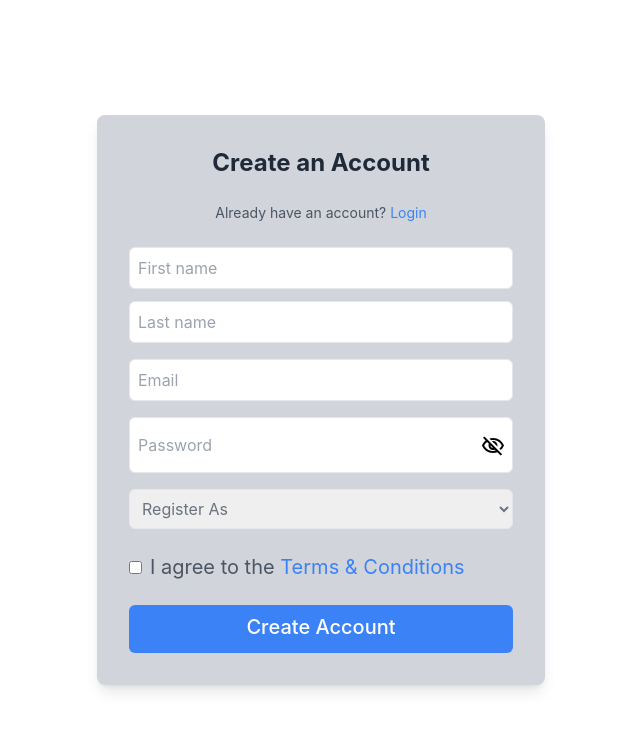
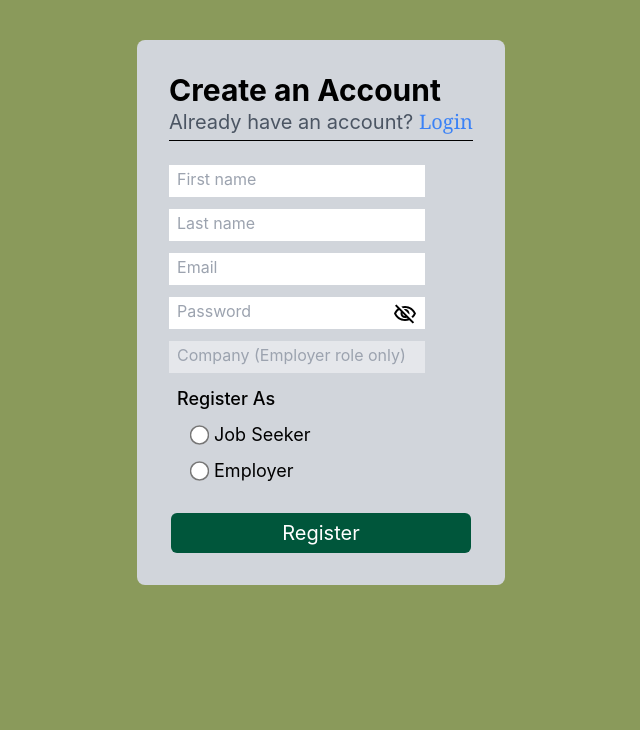
Before and after one commit to fedhako7/Job-Bord, a React (Vite) app in the folder Job Bord/frontend/job-board/: page /register in a window 1280 px wide. Shown: the top 730 px of the page, without its empty margins (319-959 px from the left). Built offline with nearby package versions, Linux system fonts and the light colour scheme; no server answers.

Commit message:
Updated Landing, Login and Register

```diff
--- a/Job Bord/frontend/job-board/src/axios/Axios.js
+++ b/Job Bord/frontend/job-board/src/axios/Axios.js
@@ -1,8 +1,8 @@
 import axios from "axios"
 
 const axiosInstance = axios.create({
-    // baseURL: "http://localhost:5500"
-    baseURL: import.meta.env.VITE_BASE_URL,
+    baseURL: "http://localhost:5500"
+    // baseURL: import.meta.env.VITE_BASE_URL,
 
 })
 
--- a/Job Bord/frontend/job-board/src/pages/auth/Login.jsx
+++ b/Job Bord/frontend/job-board/src/pages/auth/Login.jsx
@@ -1,38 +1,39 @@
-import React, { useContext, useRef, useState } from 'react';
+import React, { useContext, useEffect, useRef, useState } from 'react';
 import axios from '../../axios/Axios'
-import { ClipLoader } from 'react-spinners'
-import { Link, useNavigate } from 'react-router-dom';
-import VisibilityOffOutlinedIcon from '@mui/icons-material/VisibilityOffOutlined';
-import VisibilityOutlinedIcon from '@mui/icons-material/VisibilityOutlined';
+import { useNavigate } from 'react-router-dom';
 import { frequentDatas } from '../../contextProvider/ContextProvider'
+import FieldComponent from './smallComponents/fieldComponent';
+import ButtonComponent from '../landing/smallComponents/ButtonComponent';
+import HeadingComponent from './smallComponents/HeadingComponent';
+import PassVisibility from './smallComponents/PassVisibility';
+import ErrorMessages from './smallComponents/ErrorMessages';
 
 function Login() {
+  // Constants and Variables
   const { setUserId } = useContext(frequentDatas)
   const navigate = useNavigate()
   const [showPass, setShowPass] = useState(false)
   const [fieldError, setFieldError] = useState('')
   const [dbError, setDbError] = useState('')
   const [isLoading, setIsLoading] = useState(false)
-  const email = useRef('')
-  const password = useRef('')
+  const emailRef = useRef('')
+  const passwordRef = useRef('')
 
+  // Handle login
   const handleLogin = async (e) => {
     e.preventDefault()
     setDbError(''), setFieldError('')
-    const currEmail = email.current.value
-    const currPassword = password.current.value
-
-    // Check fields
-    if (!currEmail || !currPassword ){
-      return setFieldError('All fields are requered.')
-    }
-    if(currPassword && currPassword.length < 8){
+    const currEmail = emailRef.current.value
+    const currPassword = passwordRef.current.value
+    if (!currEmail || !currPassword) {
+      return setFieldError('All fields are required.')
+    } if (currPassword && currPassword.length < 8) {
       return setFieldError("Password length can't be less than 8 characters.")
     }
 
     try {
       setIsLoading(true)
-      const { data } =  await axios.post("/auth/login", {
+      const { data } = await axios.post("/auth/login", {
         email: currEmail,
         password: currPassword,
       })
@@ -51,69 +52,43 @@ function Login() {
     }
   }
 
-  const forgotPassword = () => {
 
-  }
+  useEffect(() =>
+  console.log(emailRef.current.value)
+
+, [emailRef.current.value])
+  // Return
   return (
-    <section className="h-screen flex justify-center items-center bg-white">
-      <div className="flex h-fit flex-col gap-6 items-center bg-gray-300 shadow-lg rounded-lg p-8 max-w-md">
+    <section className=" flex justify-center p-2 mt-14  ">
+      <div className="flex flex-col p-8 gap-6 bg-gray-300 rounded-lg ">
         {/* Header */}
-        <h1 className="lg:text-3xl text-2xl font-bold text-gray-800">Login to your Account</h1>
-        <p className="text-m lg:text-xl text-gray-600">
-          Don't have an account?{' '}
-          <Link to="/register" className="text-blue-500 hover:underline">
-            Register
-          </Link>
-        </p>
+        <HeadingComponent
+          heading={'Login to your Account'}
+          paragraph={"Don't have an account?"}
+          navName={'Register'}
+          navTo={'/register'} />
 
         {/* Form */}
-        <form onSubmit={handleLogin} className="flex flex-col gap-6 w-full">
+        <form
+          onSubmit={handleLogin}
+          className=" flex flex-col gap-5 ">
           {/* Email and Password */}
-          <input
-            type="email"
-            placeholder="Email"
-            ref={email}
-            className="h-12 p-2 border rounded-md focus:ring-2 focus:ring-blue-400 outline-none"
-          />
-          <div className='flex'>
-              <input
-              type={ showPass ? "text" : "password"}
-
-              placeholder="Password"
-              ref={password}
-              className="h-12 w-full p-2 border rounded-md focus:ring-2 focus:ring-blue-400 outline-none"
-              />
-              <button type="button" onClick={() => {setShowPass(prev => !prev)}} className='-ml-8'>
-              { showPass ?
-                < VisibilityOutlinedIcon /> : < VisibilityOffOutlinedIcon />
-              }
-              </button>
-            </div>
-          {fieldError && <p className='text-center bold italic text-red-600'>{fieldError}</p>}
-          {dbError && <p className='text-center italic bold text-red-600'>{dbError}</p>}
-                {/* FUTURE TO DO */}
-          {/* Remember me and Forgot password */}
-          {/* <div className='flex items-center gap-4 justify-center'>
-            <p className="lg:text-2xl text-gray-600"> <input type="checkbox" ref={terms} className="mr-2" />Remember me </p>
-            <button
-              onClick={forgotPassword}
-              type='button'
-              className='w-44 h-10  bg-blue-500 hover:bg-blue-600 text-white font-semibold py-2 rounded-md transition'>
-                Forgot Password
-            </button>
-            </div> */}
-
+          <FieldComponent type={'Email'} fieldRef={emailRef} />
+          <div className='flex items-center'>
+            <FieldComponent
+              type={'Password'}
+              fieldRef={passwordRef}
+              showPass={showPass} />
+            <PassVisibility showPass={showPass} setShowPass={setShowPass} />
+          </div>
+          {fieldError && <ErrorMessages errorMessage={fieldError} />}
+          {dbError && <ErrorMessages errorMessage={dbError} />}
           {/* Submit Button */}
-          <button
-            type="submit"
-            className={`h-12 bg-blue-500 hover:bg-blue-600 text-xl pb-5 text-white font-semibold py-2 rounded-md transition ${
-              isLoading ? "opacity-50 cursor-not-allowed" : ""
-            }`}
-            disabled={isLoading}
-          >
-            {isLoading ? <><ClipLoader size={20} /> Please wait...</> : <>Login</>}
-
-          </button>
+          <ButtonComponent
+            buttonName={'Login'}
+            isLoading={isLoading}
+            type={'submit'}
+            handleClick={handleLogin} />
         </form>
       </div>
     </section>
--- a/Job Bord/frontend/job-board/src/pages/auth/Register.jsx
+++ b/Job Bord/frontend/job-board/src/pages/auth/Register.jsx
@@ -1,55 +1,52 @@
-import React, { useRef, useState } from 'react';
+import React, { useEffect, useRef, useState } from 'react';
 import axios from '../../axios/Axios'
-import { ClipLoader } from 'react-spinners'
-import { Link, useNavigate } from 'react-router-dom';
-import VisibilityOffOutlinedIcon from '@mui/icons-material/VisibilityOffOutlined';
-import VisibilityOutlinedIcon from '@mui/icons-material/VisibilityOutlined';
+import { useNavigate } from 'react-router-dom';
+import HeadingComponent from './smallComponents/HeadingComponent';
+import FieldComponent from './smallComponents/fieldComponent';
+import PassVisibility from './smallComponents/PassVisibility';
+import ErrorMessages from './smallComponents/ErrorMessages';
+import ButtonComponent from '../landing/smallComponents/ButtonComponent';
+import RoleComponent from './smallComponents/RoleComponent';
 
 function Register() {
-  const [showPass, setShowPass] = useState(false)
+  // Constants and Variables
   const navigate = useNavigate()
   const [fieldError, setFieldError] = useState('')
-  const [termsError, setTermsError] = useState('')
   const [dbError, setDbError] = useState('')
+  const [roleValue, setRoleValue] = useState(null);
+  const [showPass, setShowPass] = useState(false)
   const [isLoading, setIsLoading] = useState(false)
-  const [roleValue, setRoleValue] = useState("");
-  const fname = useRef('')
-  const lname = useRef('')
-  const email = useRef('')
-  const password = useRef('')
-  const company = useRef('')
-  const role = useRef('')
-  const terms = useRef(false)
+  const fnameRef = useRef('')
+  const lnameRef = useRef('')
+  const emailRef = useRef('')
+  const passwordRef = useRef('')
+  const companyRef = useRef('')
 
+  // Handle form submit
   const handleSubmit = async (e) => {
     e.preventDefault()
-    setDbError(''), setFieldError(''), setTermsError('')
-    const currFname = fname.current.value
-    const currLname = lname.current.value
-    const currEmail = email.current.value
-    const currPassword = password.current.value
-    const currRole = role.current.value
-    const currCompany = currRole === "Employer" ? company?.current?.value || currFname : null
-    const currTerms = terms.current.checked
+    const fname = fnameRef.current.value
+    const lname = lnameRef.current.value
+    const email = emailRef.current.value
+    const password = passwordRef.current.value
+    const company = companyRef?.current?.value
 
     // Check fields
-    if (!currFname || !currLname || !currEmail || !currPassword || !currRole) {
+    if (!fname || !lname || !email || !password || !roleValue) {
       return setFieldError('All fields are requered.')
-    } else if (currPassword && currPassword.length < 8) {
+    } else if (password && password.length < 8) {
       return setFieldError("Password length can't be less than 8 characters.")
-    } else if (!currTerms) {
-      return setTermsError("Agree to the terms to continue.")
     }
 
     try {
       setIsLoading(true)
       await axios.post("/auth/register", {
-        fname: currFname,
-        lname: currLname,
-        email: currEmail,
-        password: currPassword,
-        role: currRole,
-        company: currCompany,
+        fname,
+        lname,
+        email,
+        password,
+        role: roleValue,
+        company,
       })
       setIsLoading(false)
       navigate("/login")
@@ -61,123 +58,65 @@ function Register() {
     }
   }
 
+  // Return
   return (
-    <section className="h-screen flex justify-center items-center bg-white">
-      <div className="flex flex-col gap-6 items-center bg-gray-300 shadow-lg rounded-lg p-8 w-full max-w-md">
+    <section className=" flex justify-center p-2 mt-8 ">
+      <div className="flex flex-col max-w-full p-8 gap-6 bg-gray-300 rounded-lg">
+        {/* Heading */}
+        <HeadingComponent
+          heading={'Create an Account'}
+          paragraph={"Already have an account?"}
+          navName={'Login'}
+          navTo={'/login'} />
 
-        <h1 className="text-2xl font-bold text-gray-800">Create an Account</h1>
-        <p className="text-sm text-gray-600">
-          Already have an account?{' '}
-          <Link to="/login" className="text-blue-500 hover:underline">
-            Login
-          </Link>
-        </p>
+        {/* Form */}
+        <form
+          onSubmit={handleSubmit}
+          className="flex flex-col gap-3 w-full">
+          <FieldComponent
+            type={'text'}
+            fieldPHolder='First name'
+            fieldRef={fnameRef} />
 
-        <form onSubmit={handleSubmit} className="flex flex-col gap-4 w-full">
-          <div className="flex gap-3 sm:flex-col">
-            <input
-              type="text"
-              placeholder="First name"
-              ref={fname}
-              className="flex-1 p-2 border rounded-md focus:ring-2 focus:ring-blue-400 outline-none"
-            />
+          <FieldComponent
+            type={'text'}
+            fieldPHolder='Last name'
+            fieldRef={lnameRef} />
+          <FieldComponent
+            type={'Email'}
+            fieldRef={emailRef} />
 
-            <input
-              type="text"
-              placeholder="Last name"
-              ref={lname}
-              className="flex-1 p-2 border rounded-md focus:ring-2 focus:ring-blue-400 outline-none"
-            />
+          <div className='flex items-center'>
+            <FieldComponent
+              type={'Password'}
+              fieldRef={lnameRef}
+              showPass={showPass} />
+            <PassVisibility
+              showPass={showPass}
+              setShowPass={setShowPass} />
           </div>
 
+          <FieldComponent
+            type={'text'}
+            fieldPHolder='Company (Employer role only)'
+            fieldRef={companyRef}
+            disabled={roleValue !== 'Employer'} />
 
-          <input
-            type="email"
-            placeholder="Email"
-            ref={email}
-            className="p-2 border rounded-md focus:ring-2 focus:ring-blue-400 outline-none"
-          />
-          <div className='flex'>
-            <input
-              type={showPass ? "text" : "password"}
-
-              placeholder="Password"
-              ref={password}
-              className="h-14 w-full p-2 border rounded-md focus:ring-2 focus:ring-blue-400 outline-none"
-            />
-            <button type="button" onClick={() => { setShowPass(prev => !prev) }} className='-ml-8'>
-              {showPass ?
-                < VisibilityOutlinedIcon /> : < VisibilityOffOutlinedIcon />
-              }
-            </button>
+          <div className=' flex flex-col pl-2 gap-2 text-lg '>
+            <p className=' font-medium'>Register As</p>
+            <RoleComponent roleName={'Seeker'} setRoleValue={setRoleValue} />
+            <RoleComponent roleName={'Employer'} setRoleValue={setRoleValue} />
           </div>
 
-
-          <select
-            name="role"
-            ref={role}
-            onChange={(e) => {setRoleValue(e.target.value);}}
-            className="p-2 border rounded-md text-gray-500 focus:ring-2 focus:ring-blue-400 outline-none"
-            defaultValue=""
-          >
-            <option value="" disabled>
-              Register As
-            </option>
-            <option value="Employer">Employer</option>
-            <option value="Job Seeker">Job Seeker</option>
-          </select>
-
-          {roleValue === "Employer" && (
-            <input
-            ref={company}
-              type="text"
-              placeholder="Company"
-              className="p-2 border rounded-md focus:ring-2 focus:ring-blue-400 outline-none"
-            />
-          )}
-
-          {fieldError && <p className='text-center bold italic text-red-600'>{fieldError}</p>}
-
-          {/* Terms and Conditions */}
-          <p className=" mt-2 text-xl text-gray-600">
-            <input type="checkbox" ref={terms} className="mr-2" />
-            I agree to the{' '}
-            <Link to="#" className="text-blue-500 hover:underline">
-              Terms & Conditions
-            </Link>
-          </p>
-          {termsError && <p className='text-center italic bold text-red-600'>{termsError}</p>}
-          {dbError && <p className='text-center italic bold text-red-600'>{dbError}</p>}
-
+          {fieldError && <ErrorMessages errorMessage={fieldError} />}
+          {dbError && <ErrorMessages errorMessage={dbError} />}
 
           {/* Submit Button */}
-          <button
-            type="submit"
-            className={`h-12 bg-blue-500 mt-2 pb-4 hover:bg-blue-600 text-xl text-white font-medium py-2 rounded-md transition ${isLoading ? "opacity-50 cursor-not-allowed" : ""
-              }`}
-          >
-            {isLoading ? <><ClipLoader size={20} color='white' /> Please wait...</> : <>Create Account</>}
-
-          </button>
+          <ButtonComponent
+            type={'submit'}
+            isLoading={isLoading}
+            buttonName={'Register'} />
         </form>
-
-          {/* FUTURE TO DO */}
-
-        {/* Divider */}
-        {/* <div className="flex items-center w-full">
-          <hr className="flex-1 border-gray-300" />
-          <span className="px-2 text-sm text-gray-500">Or register with</span>
-          <hr className="flex-1 border-gray-300" />
-        </div> */}
-        {/* Social Media Options */}
-        {/* <div className="flex gap-4">
-          <button className="bg-gray-100 hover:bg-gray-200 flex items-center px-4 py-2 rounded-md">
-            <span className="mr-2">🔵</span> Google
-          </button>
-          <button className="bg-gray-100 hover:bg-gray-200 flex items-center px-4 py-2 rounded-md">
-            <span className="mr-2">🍎</span> Apple
-          </button>
-        </div> */}
       </div>
     </section>
   );
--- /dev/null
+++ b/Job Bord/frontend/job-board/src/pages/auth/smallComponents/ButtonComponent.jsx
@@ -0,0 +1,22 @@
+import React from 'react'
+
+function ButtonComponent( {isLoading, }) {
+  return (
+    <div>
+
+      <button
+        type="submit"
+        className={` flex h-11 bg-blue-500 justify-center items-center text-white rounded-md hover:bg-blue-700 ${isLoading ? "opacity-50 cursor-not-allowed" : ""
+          }`}
+        disabled={isLoading}
+      >
+        {isLoading ? <><ClipLoader size={20} /> Please wait...</> : <>Login</>}
+
+      </button>
+
+
+    </div>
+  )
+}
+
+export default ButtonComponent
--- /dev/null
+++ b/Job Bord/frontend/job-board/src/pages/auth/smallComponents/ErrorMessages.jsx
@@ -0,0 +1,13 @@
+import React from 'react'
+
+function ErrorMessages({errorMessage}) {
+  return (
+    <div>
+      <p className='text-center bold italic text-red-600'>
+        {errorMessage}
+      </p>
+    </div>
+  )
+}
+
+export default ErrorMessages
--- /dev/null
+++ b/Job Bord/frontend/job-board/src/pages/auth/smallComponents/FieldComponent.jsx
@@ -0,0 +1,21 @@
+import React, { useState } from 'react'
+
+function FieldComponent( {type, showPass, fieldRef, fieldPHolder, disabled}) {
+  // Constants and Variables
+
+  // Return
+  return (
+    <div>
+      <input
+        type={showPass ? 'text' : type}
+        placeholder={fieldPHolder || type}
+        ref={fieldRef}
+        disabled={disabled}
+        className={`flex h-8 min-w-64 pl-2 pb-1 items-center focus:ring-2 focus:ring-blue-400 outline-none ${disabled && 'bg-gray-200 cursor-not-allowed '} `}
+      />
+
+    </div>
+  )
+}
+
+export default FieldComponent
--- /dev/null
+++ b/Job Bord/frontend/job-board/src/pages/auth/smallComponents/HeadingComponent.jsx
@@ -0,0 +1,23 @@
+import React from 'react'
+import { Link, useNavigate } from 'react-router-dom';
+
+
+function HeadingComponent( {heading, paragraph, navName, navTo}) {
+  return (
+    <div>
+      <h1 className=" text-2xl font-bold lg:text-3xl ">{heading}</h1>
+      <p
+        className=" text-gray-600 lg:text-xl">
+        {paragraph}{' '}
+        <Link
+          to={navTo}
+          className="text-blue-500 font-serif hover:underline">
+          {navName}
+        </Link>
+      </p>
+      <hr className='mt-1 border-black'/>
+    </div>
+  )
+}
+
+export default HeadingComponent
--- /dev/null
+++ b/Job Bord/frontend/job-board/src/pages/auth/smallComponents/PassVisibility.jsx
@@ -0,0 +1,20 @@
+import React from 'react'
+import VisibilityOutlinedIcon from '@mui/icons-material/VisibilityOutlined';
+import VisibilityOffOutlinedIcon from '@mui/icons-material/VisibilityOffOutlined';
+
+function PassVisibility( {showPass, setShowPass} ) {
+  return (
+    <div>
+      <button
+        onClick={() => { setShowPass(prev => !prev) }}
+        type="button"
+        className='-ml-8'>
+        {showPass ?
+          < VisibilityOutlinedIcon /> : < VisibilityOffOutlinedIcon />
+        }
+      </button>
+    </div>
+  )
+}
+
+export default PassVisibility
--- /dev/null
+++ b/Job Bord/frontend/job-board/src/pages/auth/smallComponents/RoleComponent.jsx
@@ -0,0 +1,18 @@
+import React from "react"
+
+const RoleComponent = ({ roleName, setRoleValue }) => {
+
+  // Return
+  return (
+    <label className='flex pl-4'>
+      <input
+        onChange={() => { setRoleValue(roleName) }}
+        type="radio"
+        name="userType"
+        value={roleName}
+        className='mr-2 scale-150' /> {roleName === 'Seeker' ? 'Job Seeker' : roleName}
+    </label>
+  )
+}
+
+export default RoleComponent
--- a/Job Bord/frontend/job-board/src/pages/landing/smallComponents/ButtonComponent.jsx
+++ b/Job Bord/frontend/job-board/src/pages/landing/smallComponents/ButtonComponent.jsx
@@ -1,19 +1,20 @@
 import React from "react"
+import { ClipLoader } from "react-spinners"
 
-const ButtonComponent = ({ buttonName, data, handleClick, navTo, role, toDo }) => {
+const ButtonComponent = ({ buttonName, data, handleClick, isLoading, type, navTo, role, toDo }) => {
   return (
     <div className="flex mt-4 justify-center ">
       <button
-        data-role={role || undefined}
-        data-navto={navTo || undefined}
-        data-todo={toDo || undefined}
+        data-role={role}
+        data-navto={navTo}
+        data-todo={toDo}
         name={data}
+        type={type}
         onClick={handleClick}
-        className="bg-[#00563B] h-12 px-6 w-full max-w-[250px] text-white rounded-md  truncate md:max-w-[300px] text-sm sm:text-base md:text-lg xl:text-xl ">
-        {buttonName}
+        className="bg-[#00563B] h-10 px-6 w-full max-w-[250px] text-white rounded-md  truncate md:max-w-[300px] text-sm sm:text-base md:text-lg xl:text-xl ">
+        {isLoading ? <><ClipLoader size={20} /> Please wait...</> : <> {buttonName} </>}
       </button>
     </div>
-
   )
 }
 
```
Also changed, not shown: Job Bord/frontend/job-board/src/pages/landing/Landing.jsx (+21 -51 lines), Job Bord/frontend/job-board/src/pages/landing/smallComponents/SearchComponent.jsx (+10 -58 lines), 1 other file (tests, documents, lock files or other folders).
